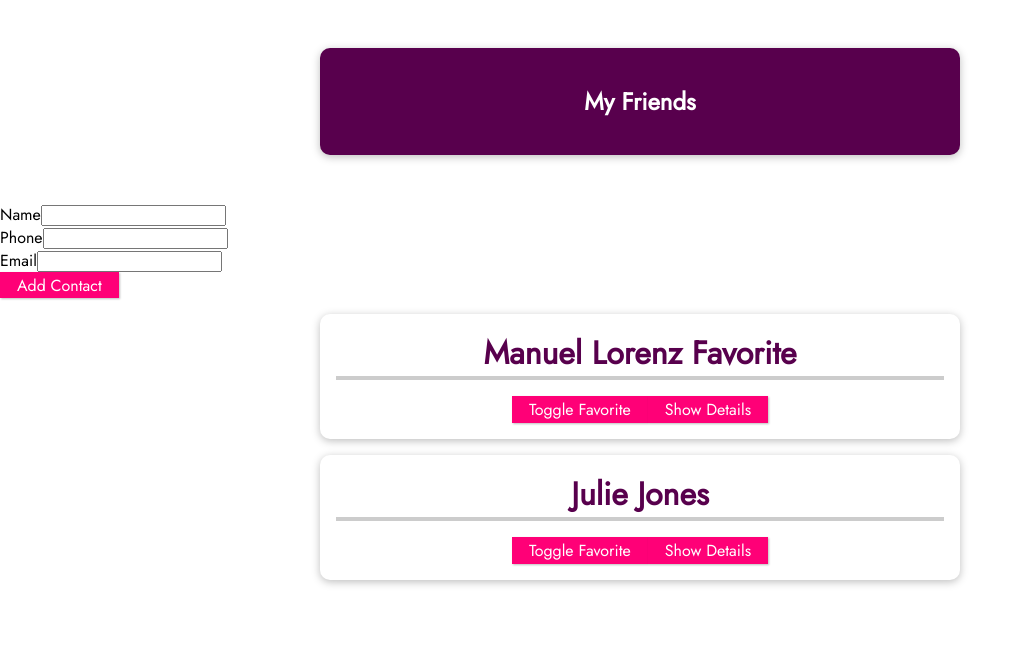
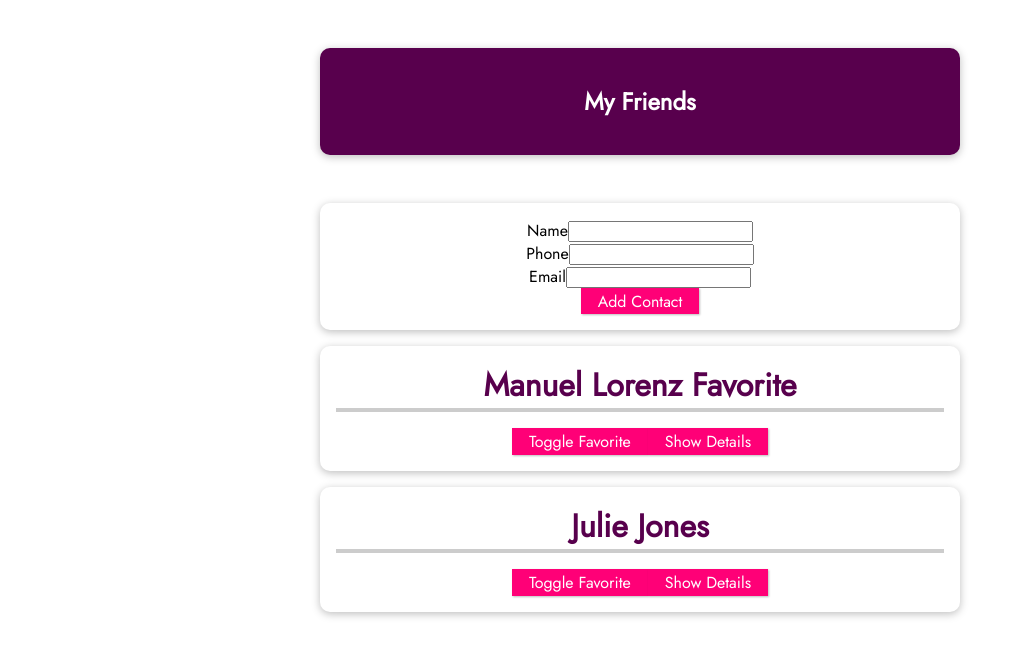
Before and after one commit to s-moe/new-vue-project, a Vue app: page / in a window 1280 px wide. Shown: the top 656 px of the page, without its empty margins (0-1027 px from the left). Built offline with nearby package versions, Linux system fonts and the light colour scheme.

Commit message:
added styling

```diff
--- a/src/App.vue
+++ b/src/App.vue
@@ -82,7 +82,8 @@ header {
   list-style: none;
 }
 
-#app li {
+#app li,
+#app form {
   box-shadow: 0 2px 8px rgba(0, 0, 0, 0.26);
   margin: 1rem auto;
   border-radius: 10px;
```
